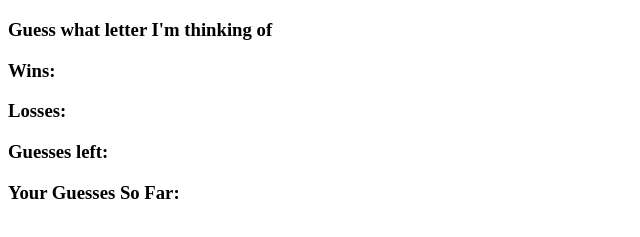
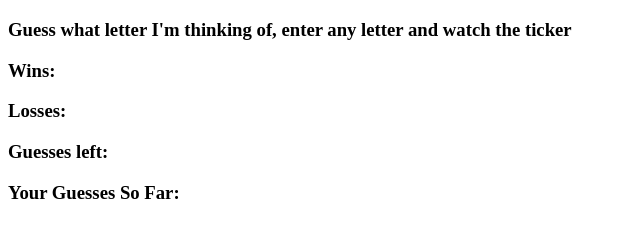
Before and after one commit to huancal/Psychic-Game, a plain HTML site: page index.html in a window 1280 px wide. Shown: the part 61-298 px from the top of the page, without its empty margins (0-640 px from the left). Drawn offline with Linux system fonts and the light colour scheme.

Commit message:
pseudo codes added

```diff
--- a/index.html
+++ b/index.html
@@ -10,14 +10,18 @@
 
 <body>
 
-    <h1>Psychic Game</h1>
-    <h3>Guess what letter I'm thinking of</h3>
-    <h3 id="wins">Wins:</h3>
-    <h3 id="losses">Losses:</h3>
-    <h3 id="guesses left">Guesses left:</h3>
-    <h3 id="your guesses so far">Your Guesses So Far:</h3>
+    <div id="Game">
+        <h1>Psychic Game</h1>
+        <h3>Guess what letter I'm thinking of, enter any letter and watch the ticker</h3>
+        <h3 id="wins">Wins:</h3>
+        <h3 id="losses">Losses:</h3>
+        <h3 id="guesses left">Guesses left:</h3>
+        <h3 id="your guesses so far">Your Guesses So Far:</h3>
+    </div>
 
 
+
+    <!-- javascript  -->
 
     <script src="./assets/javascript/game.js"></script>
 </body>
```
Also changed, not shown: assets/javascript/game.js (+7 -0 lines).
